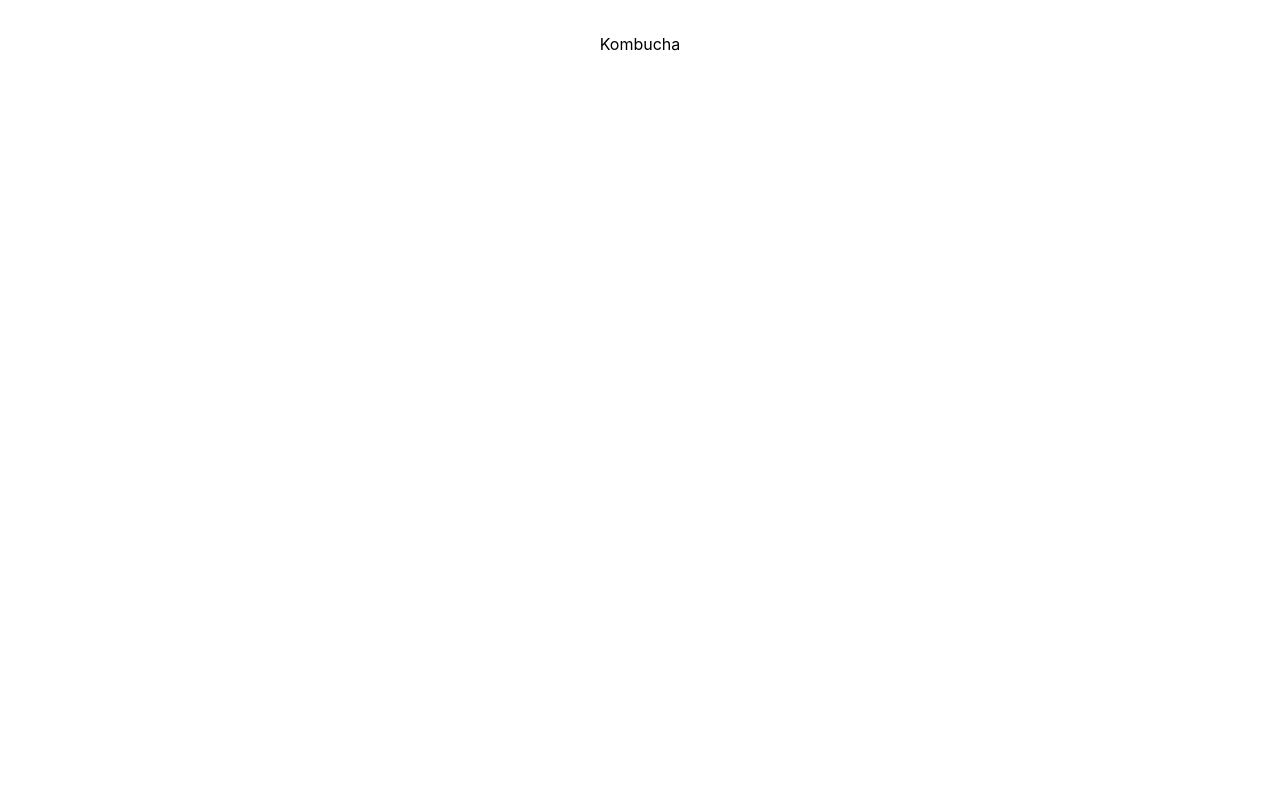
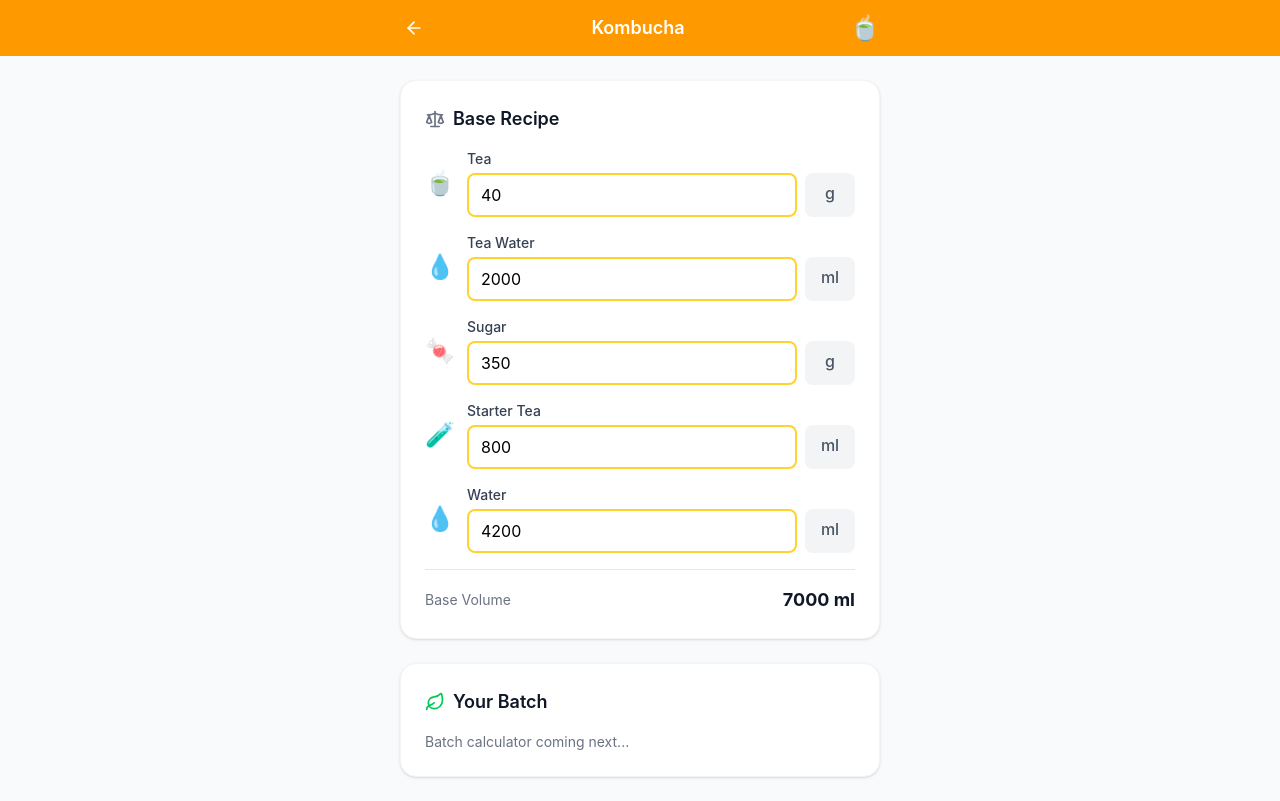
Before and after one commit to szsoma/recipe-calculators, a React (Vite) app: page /kombucha in a window 1280 px wide. Built offline with nearby package versions, Linux system fonts and the light colour scheme.

Commit message:
feat: add Kombucha page with base recipe editing

```diff
--- a/src/App.jsx
+++ b/src/App.jsx
@@ -1,11 +1,12 @@
 import { Routes, Route } from 'react-router-dom'
 import Hub from './pages/Hub'
+import Kombucha from './pages/Kombucha'
 
 export default function App() {
   return (
     <Routes>
       <Route path="/" element={<Hub />} />
-      <Route path="/kombucha" element={<div className="p-8 text-center">Kombucha</div>} />
+      <Route path="/kombucha" element={<Kombucha />} />
       <Route path="/slambuc" element={<div className="p-8 text-center">Slambuc</div>} />
       <Route path="/pizza" element={<div className="p-8 text-center">Pizza</div>} />
     </Routes>
--- /dev/null
+++ b/src/pages/Kombucha.jsx
@@ -0,0 +1,79 @@
+import { useState } from 'react'
+import Header from '../components/Header'
+import PageContainer from '../components/PageContainer'
+import Card from '../components/Card'
+import IngredientInput from '../components/IngredientInput'
+import Toggle from '../components/Toggle'
+import { Scale, Leaf, Lock, Unlock, Clock } from 'lucide-react'
+
+const defaultBase = {
+  tea: 40,
+  teaWater: 2000,
+  sugar: 350,
+  starterTea: 800,
+  water: 4200,
+}
+
+const accent = 'amber'
+
+function formatValue(value) {
+  return Math.round(value * 100) / 100
+}
+
+export default function Kombucha() {
+  const [baseRecipe, setBaseRecipe] = useState(defaultBase)
+  const [currentRecipe, setCurrentRecipe] = useState(defaultBase)
+  const [fixedVolume, setFixedVolume] = useState(false)
+  const [delayedSugar, setDelayedSugar] = useState(false)
+
+  const handleBaseChange = (ingredient, value) => {
+    const numValue = parseFloat(value) || 0
+    const newBase = { ...baseRecipe, [ingredient]: numValue }
+    setBaseRecipe(newBase)
+    setCurrentRecipe(newBase)
+  }
+
+  const baseVolume = baseRecipe.teaWater + baseRecipe.starterTea + baseRecipe.water
+  const totalVolume = currentRecipe.teaWater + currentRecipe.starterTea + currentRecipe.water
+
+  const ingredients = [
+    { key: 'tea', label: 'Tea', unit: 'g', icon: '🍵' },
+    { key: 'teaWater', label: 'Tea Water', unit: 'ml', icon: '💧' },
+    { key: 'sugar', label: 'Sugar', unit: 'g', icon: '🍬' },
+    { key: 'starterTea', label: 'Starter Tea', unit: 'ml', icon: '🧪' },
+    { key: 'water', label: 'Water', unit: 'ml', icon: '💧' },
+  ]
+
+  return (
+    <PageContainer>
+      <Header icon="🍵" title="Kombucha" accent={accent} />
+      <div className="px-4 py-6 max-w-lg mx-auto space-y-6">
+        {/* Base Recipe Card */}
+        <Card title="Base Recipe" icon={<Scale className="w-5 h-5" />}>
+          <div className="space-y-4">
+            {ingredients.map((ing) => (
+              <IngredientInput
+                key={ing.key}
+                label={ing.label}
+                value={baseRecipe[ing.key]}
+                onChange={(v) => handleBaseChange(ing.key, v)}
+                unit={ing.unit}
+                icon={ing.icon}
+                accent={accent}
+              />
+            ))}
+          </div>
+          <div className="mt-4 pt-4 border-t border-gray-200 flex justify-between items-center">
+            <span className="text-sm text-gray-500">Base Volume</span>
+            <span className="text-lg font-bold text-gray-900">{formatValue(baseVolume)} ml</span>
+          </div>
+        </Card>
+
+        {/* Placeholder for Your Batch - will be added in next task */}
+        <Card title="Your Batch" icon={<Leaf className="w-5 h-5 text-green-500" />}>
+          <p className="text-gray-500 text-sm">Batch calculator coming next...</p>
+        </Card>
+      </div>
+    </PageContainer>
+  )
+}
```
